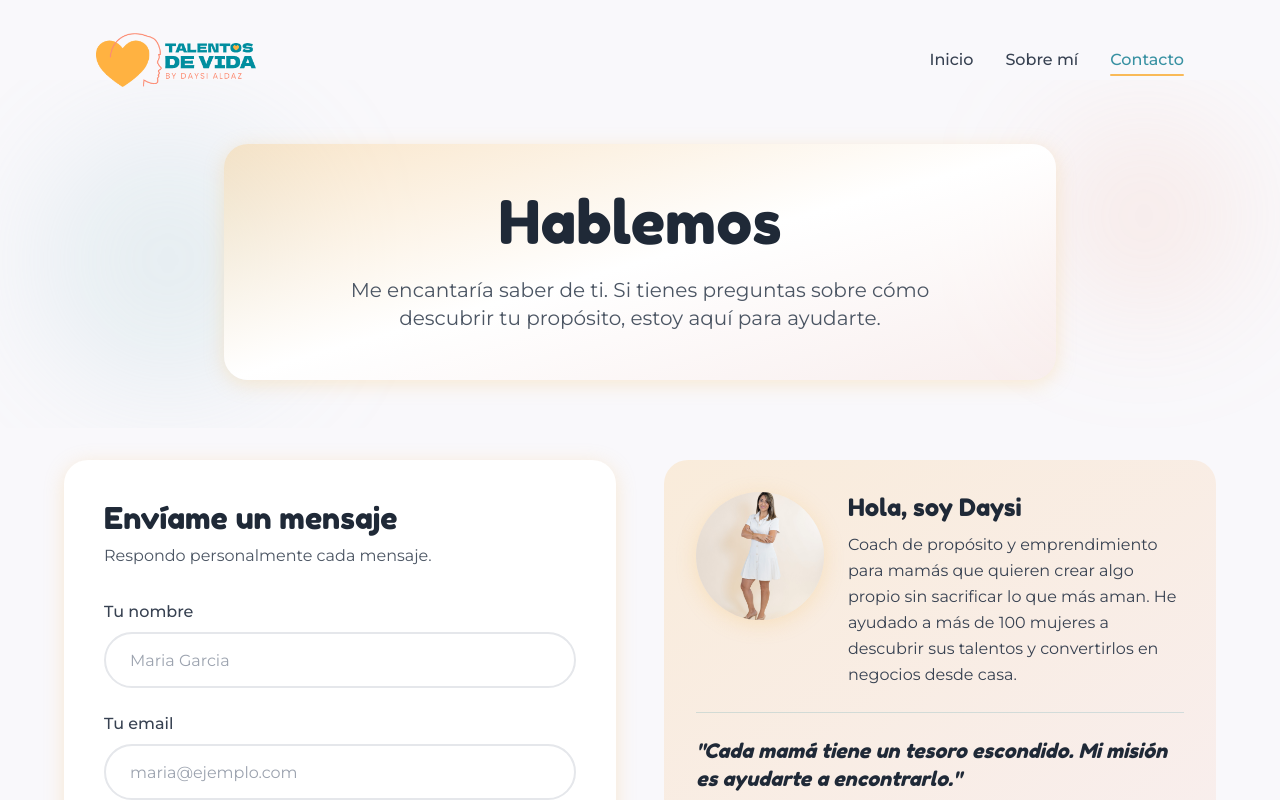
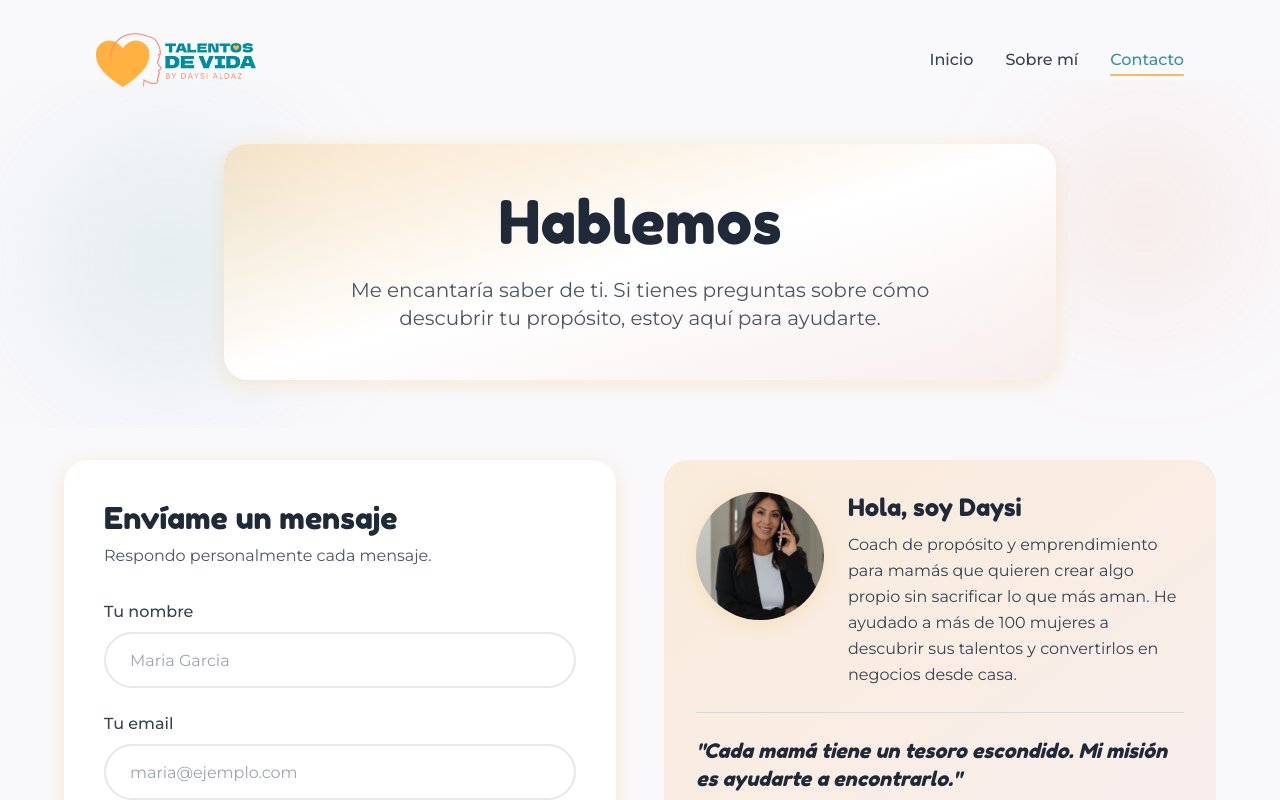
Before and after one commit to Juandurdaneta/talentos-de-vida, a Next.js app: page /contacto in a window 1280 px wide. Shown: the top 800 px of the page. Built offline with nearby package versions, Linux system fonts and the light colour scheme; a web font is replaced by a local one.

Commit message:
Update AboutDaysi component to use new profile image for enhanced visual representation.

```diff
--- a/src/components/sections/AboutDaysi.tsx
+++ b/src/components/sections/AboutDaysi.tsx
@@ -17,7 +17,7 @@ export function AboutDaysi() {
         <div className="flex flex-col sm:flex-row items-center sm:items-start gap-6">
           <div className="relative w-32 h-32 rounded-full overflow-hidden flex-shrink-0 shadow-soft">
             <Image
-              src="/images/daysi.jpg"
+              src="/images/daysi-2.jpeg"
               alt="Daysi Aldaz"
               fill
               className="object-cover"
```
Also changed, not shown: public/images/daysi-2.jpeg (added), public/images/daysi.jpg.
